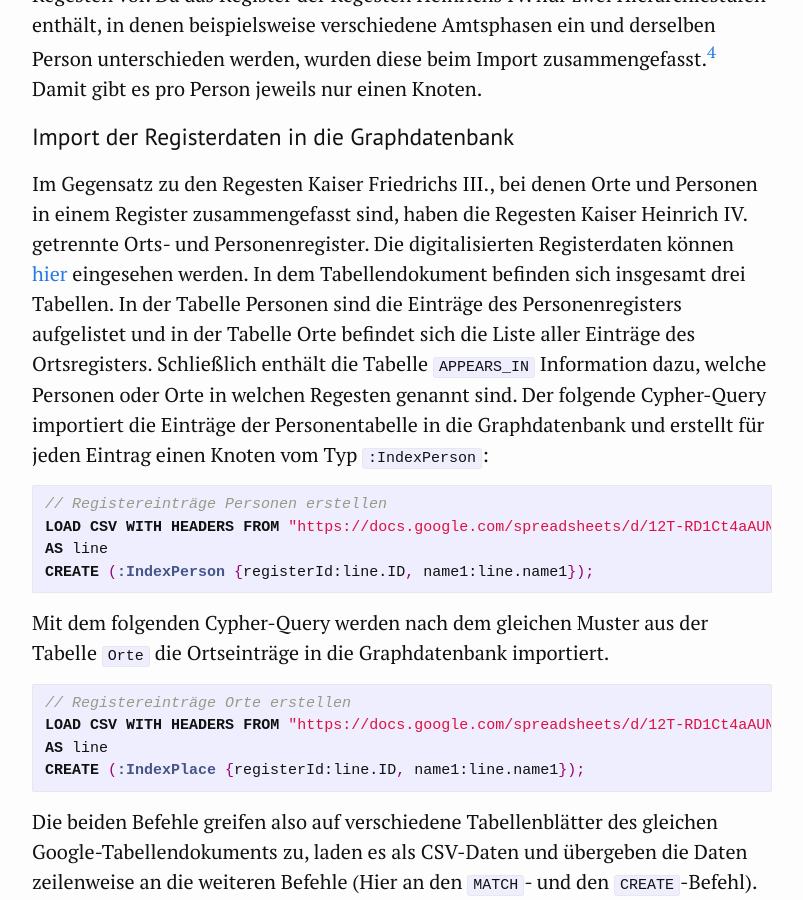
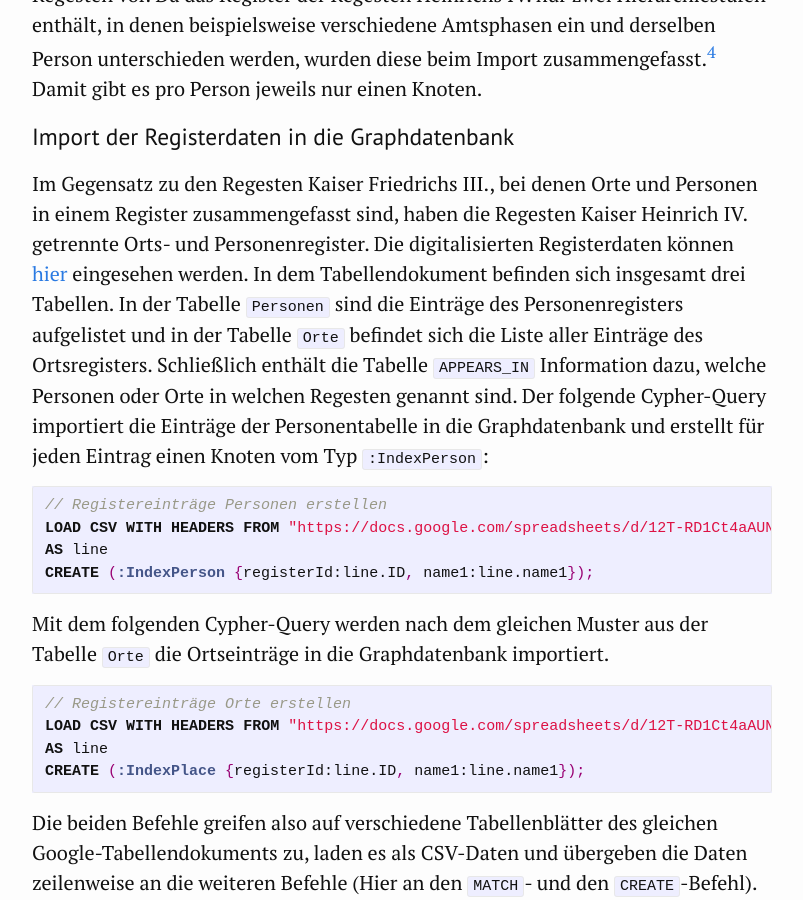
Before and after one commit to kuczera/Graphentechnologien, a Jekyll site: the page built from docs/20_Regestenmodellierung-im-Graphen.md, in a window 1280 px wide and 900 px high, scrolled down 15095 px. Shown: the whole window, without its empty margins (238-1041 px from the left). Built offline with Jekyll 4.4.1, drawn with Linux system fonts in a browser that asks for light colours.

```diff
--- a/docs/20_Regestenmodellierung-im-Graphen.md
+++ b/docs/20_Regestenmodellierung-im-Graphen.md
@@ -234,7 +234,7 @@ In der anderen Tabelle werden die Verknüpfungen zwischen Registereinträgen und
 
 ### Import der Registerdaten in die Graphdatenbank
 
-Im Gegensatz zu den Regesten Kaiser Friedrichs III., bei denen Orte und Personen in einem Register zusammengefasst sind, haben die Regesten Kaiser Heinrich IV. getrennte Orts- und Personenregister. Die digitalisierten Registerdaten können [hier](https://docs.google.com/spreadsheets/d/12T-RD1Ct4aAUNNNxipjMmHe9F1NmryI1gf8_SJ4RCEE/edit?usp=sharing) eingesehen werden. In dem Tabellendokument befinden sich insgesamt drei Tabellen. In der Tabelle Personen sind die Einträge des Personenregisters aufgelistet und in der Tabelle Orte befindet sich die Liste aller Einträge des Ortsregisters. Schließlich enthält die Tabelle `APPEARS_IN` Information dazu, welche Personen oder Orte in welchen Regesten genannt sind. Der folgende Cypher-Query importiert die Einträge der Personentabelle in die Graphdatenbank und erstellt für jeden Eintrag einen Knoten vom Typ `:IndexPerson`:
+Im Gegensatz zu den Regesten Kaiser Friedrichs III., bei denen Orte und Personen in einem Register zusammengefasst sind, haben die Regesten Kaiser Heinrich IV. getrennte Orts- und Personenregister. Die digitalisierten Registerdaten können [hier](https://docs.google.com/spreadsheets/d/12T-RD1Ct4aAUNNNxipjMmHe9F1NmryI1gf8_SJ4RCEE/edit?usp=sharing) eingesehen werden. In dem Tabellendokument befinden sich insgesamt drei Tabellen. In der Tabelle `Personen` sind die Einträge des Personenregisters aufgelistet und in der Tabelle `Orte` befindet sich die Liste aller Einträge des Ortsregisters. Schließlich enthält die Tabelle `APPEARS_IN` Information dazu, welche Personen oder Orte in welchen Regesten genannt sind. Der folgende Cypher-Query importiert die Einträge der Personentabelle in die Graphdatenbank und erstellt für jeden Eintrag einen Knoten vom Typ `:IndexPerson`:
 
 ~~~cypher
 // Registereinträge Personen erstellen
```
